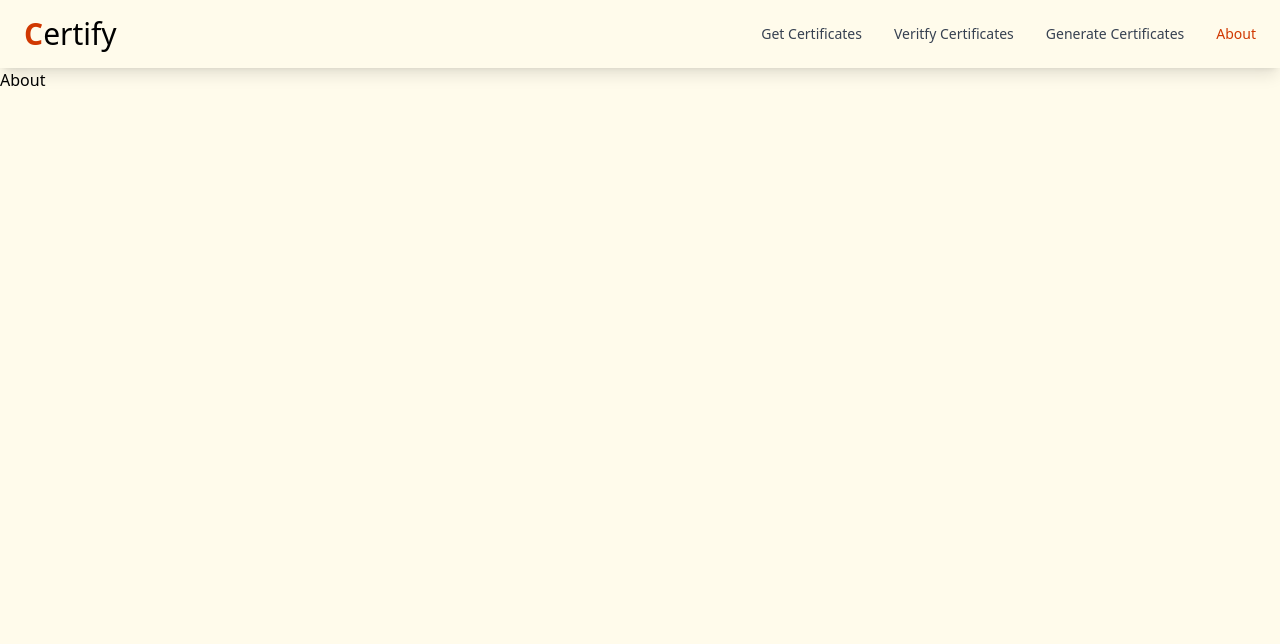
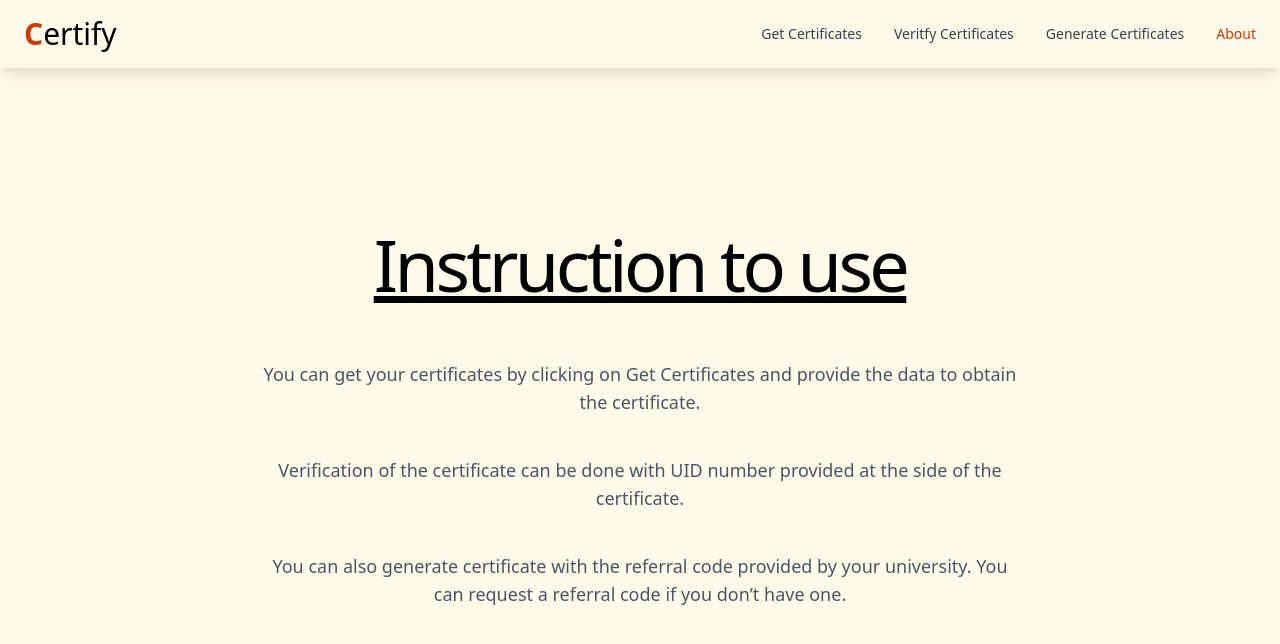
Before and after one commit to sishir2001/certify-client, a React (Create React App) app: page /about in a window 1280 px wide. Shown: the top 644 px of the page. Built offline with nearby package versions, Linux system fonts and the light colour scheme.

Commit message:
About page done

```diff
--- a/src/components/About.js
+++ b/src/components/About.js
@@ -1,8 +1,37 @@
 import React from "react";
+import { Link } from "react-router-dom";
+// TODO : Work around the icons for the buttons
+// import certIcon from "../assets/certificate.svg";
+// import verifyIcon from "../assets/verified-user.svg";
 
 class About extends React.Component {
     render() {
-        return <div>About</div>;
+        return (
+            <div class="p-4 pt-10 lg:pt-40 w-screen">
+                <div class="text-center">
+                    <h1 class="text-black underline leading-light text-2xl sm:text-6xl lg:text-7xl font-medium tracking-tighter">
+                        Instruction to use
+                    </h1>
+
+                    <div class="text-lg m-x-auto pt-5 px-10 text-gray-600 text-sm md:px-20 md:text-base lg:px-40 lg:text-lg xl:px-60">
+                        <div className="container mx-auto my-10">
+                            You can get your certificates by clicking on Get
+                            Certificates and provide the data to obtain the
+                            certificate.
+                        </div>
+                        <div className="container mx-auto my-10">
+                            Verification of the certificate can be done with UID
+                            number provided at the side of the certificate.
+                        </div>
+                        <div className="container mx-auto my-10">
+                            You can also generate certificate with the referral
+                            code provided by your university. You can request a
+                            referral code if you don’t have one.
+                        </div>
+                    </div>
+                </div>
+            </div>
+        );
     }
 }
 
```
